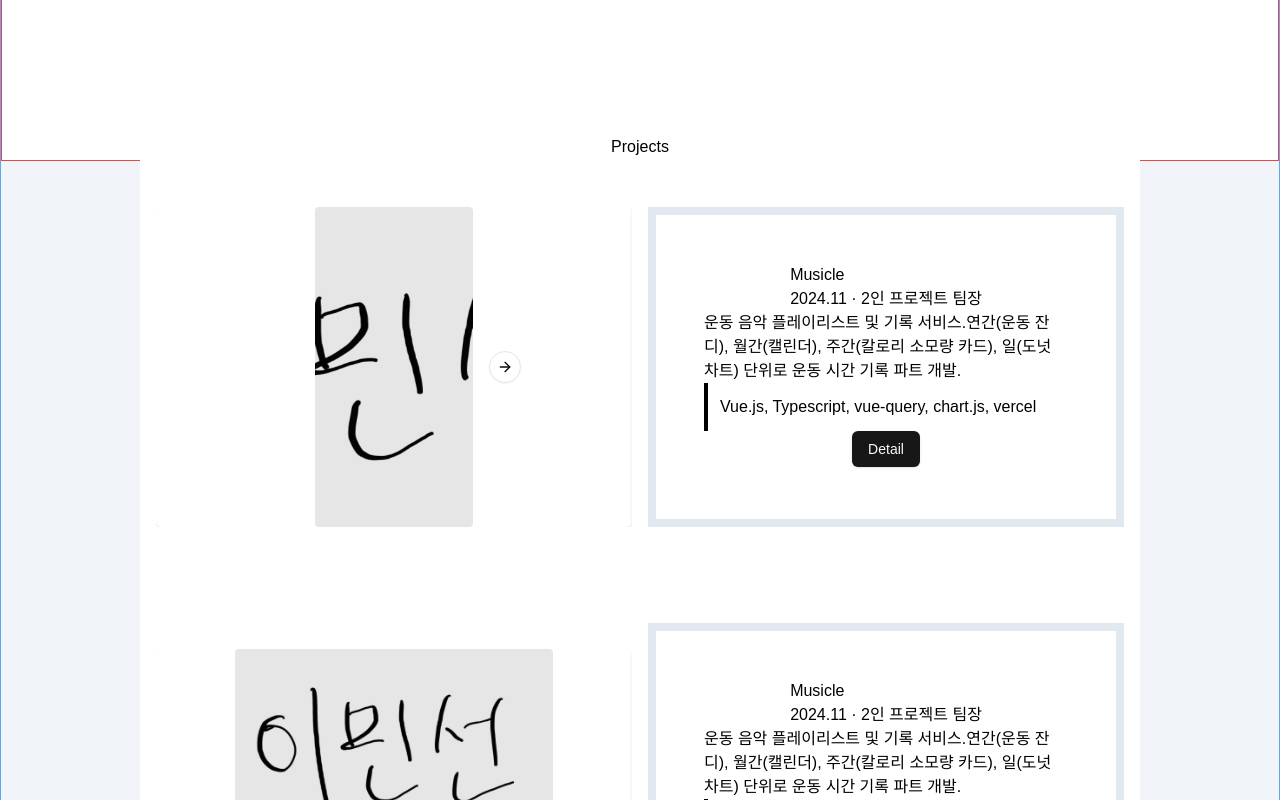
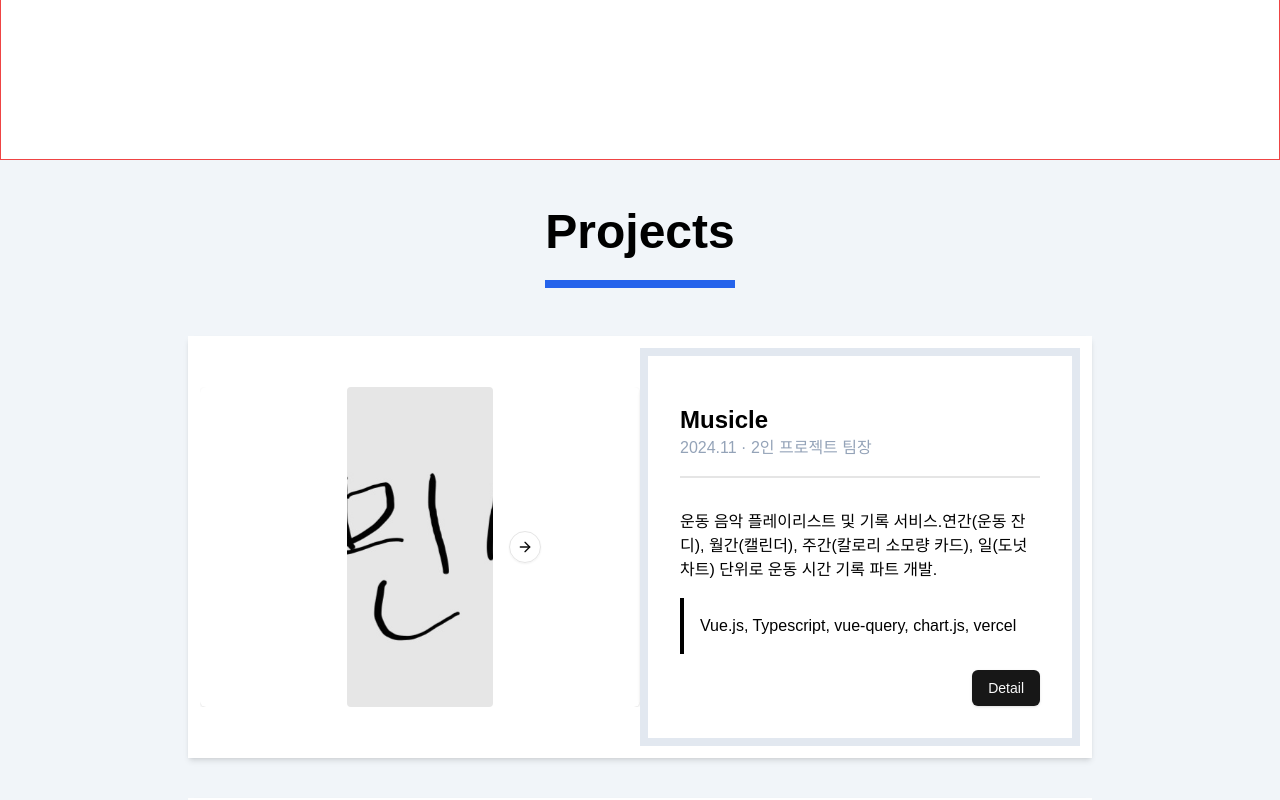
Before and after one commit to minsun0714/frontend-porfolio, a Next.js app in the folder frontend/: page / in a window 1280 px wide. Shown: the part 1440-2240 px from the top of the page. Built offline with nearby package versions, Linux system fonts and the light colour scheme.

Commit message:
style: 프로젝트 카드 사이 공간 지정정

```diff
--- a/frontend/src/components/Projects/ProjectsList.tsx
+++ b/frontend/src/components/Projects/ProjectsList.tsx
@@ -40,13 +40,10 @@ export const ProjectsList = () => {
 	];
 	return (
 		<section>
-			<ul className="text-black">
+			<ul className="text-black space-y-10">
 				{projectList.map((project, rowIdx) => {
 					return (
-						<div
-							key={rowIdx}
-							className="grid grid-cols-2 gap-x-4 px-4 py-12 bg-white "
-						>
+						<div key={rowIdx} className="grid grid-cols-2 p-3 bg-white shadow-md">
 							<Carousel className="flex flex-col justify-center">
 								<CarouselContent className="">
 									{project.imageUrls.map((card, idx) => (
@@ -63,8 +60,8 @@ export const ProjectsList = () => {
 														<Image
 															src={card}
 															alt="학습 자료 썸네일"
-															width={400}
-															height={180}
+															width={300}
+															height={400}
 															className="object-cover w-full h-full rounded-sm"
 														/>
 														{project.isVertical && (
@@ -91,22 +88,22 @@ export const ProjectsList = () => {
 									</CarouselIndicatorContainer>
 								)}
 							</Carousel>
-							<div className="p-12 flex flex-col items-center border-8 border-slate-200">
-								<div>
-									<h2>{project.title}</h2>
-									<h3>
+							<div className="p-8 flex flex-col border-8 border-slate-200">
+								<div className="border-b-2 py-4">
+									<h2 className="text-2xl font-bold">{project.title}</h2>
+									<h3 className="text-slate-400">
 										{project.date} · {project.peerCount}인 프로젝트
 										{project.isLeader && " 팀장"}
 									</h3>
 								</div>
-								<div>
-									<p>{project.description}</p>
-									<p className="border-l-4 border-black p-3">
+								<div className="py-4">
+									<p className="py-4">{project.description}</p>
+									<p className="border-l-4 border-black p-4">
 										{project.skills.join(", ")}
 									</p>
 								</div>
-								<div>
-									<Button>Detail</Button>
+								<div className="w-full flex justify-end">
+									<Button className="">Detail</Button>
 								</div>
 							</div>
 						</div>
--- a/frontend/src/components/Projects/ProjectsView.tsx
+++ b/frontend/src/components/Projects/ProjectsView.tsx
@@ -2,9 +2,9 @@ import { ProjectsList } from "@/components/Projects/ProjectsList";
 
 export const ProjectsView = () => {
 	return (
-		<section className="w-full flex flex-col justify-center items-center bg-slate-100 h-screen">
-			<h1 className="text-black">Projects</h1>
-			<section className="flex items-center justify-evenly w-[1000px]">
+		<section className="py-6 w-full flex flex-col justify-center items-center bg-slate-100 min-h-screen">
+			<h1 className="flex py-6 text-5xl text-black font-extrabold border-b-8 border-blue-600">Projects</h1>
+			<section className="flex items-center justify-evenly w-[1000px] p-12">
 				<ProjectsList />
 			</section>
 		</section>
--- a/frontend/src/pages/index.tsx
+++ b/frontend/src/pages/index.tsx
@@ -16,7 +16,7 @@ const geistMono = Geist_Mono({
 export default function Home() {
 	return (
 		<div
-			className={`${geistSans.variable} ${geistMono.variable} border border-blue-400 flex flex-col justify-center items-center min-h-screen`}
+			className={`${geistSans.variable} ${geistMono.variable} flex flex-col justify-center items-center min-h-screen`}
 		>
 			<Main />
 			<SkillsView />
```
